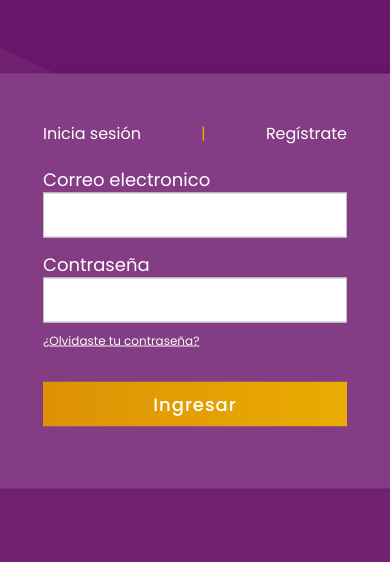
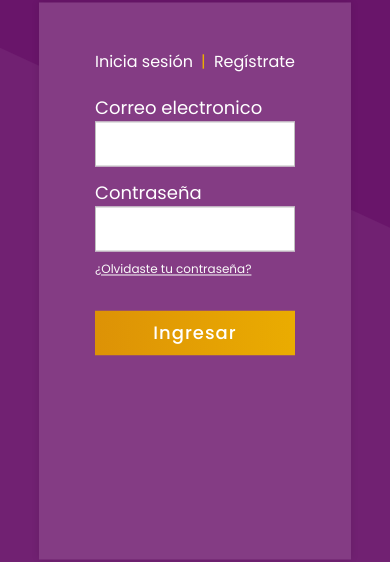
Before and after one commit to Comunidad-de-Programadores/Team-Vue-12-Comfeco, a Vue app: page /#/login in a window 390 px wide. Shown: the part 141-703 px from the top of the page. Built offline with nearby package versions, Linux system fonts and the light colour scheme; no server answers.

Commit message:
arreglando un poco el login y register para responsive

```diff
--- a/src/views/Login.vue
+++ b/src/views/Login.vue
@@ -150,9 +150,17 @@ input[type="checkbox"] {
 }
 .container {
   background: #843c84;
-  width: 26rem;
+  width: 80%;
+  height: 66%;
   padding: 3rem 3.5rem 2rem;
   box-shadow: 0 0 8px rgba(0, 0, 0, 0.1);
+  overflow: auto;
+
+}
+@media (min-width: 700px) {
+  .container {
+    width: 26rem;
+  }
 }
 #show:checked ~ .container {
   display: block;
--- a/src/views/Register.vue
+++ b/src/views/Register.vue
@@ -170,9 +170,17 @@ input[type="checkbox"] {
 }
 .container {
   background: #843c84;
-  width: 26rem;
-  padding: 3rem 3.5rem 2rem;
+  width: 80%;
+  height: 75%;
+  overflow: auto;
+  padding: 2rem 3.5rem 0;
   box-shadow: 0 0 8px rgba(0, 0, 0, 0.1);
+  margin-top: 4px;
+}
+@media (min-width: 700px) {
+  .container {
+    width: 26rem;
+  }
 }
 #show:checked ~ .container {
   display: block;
```
